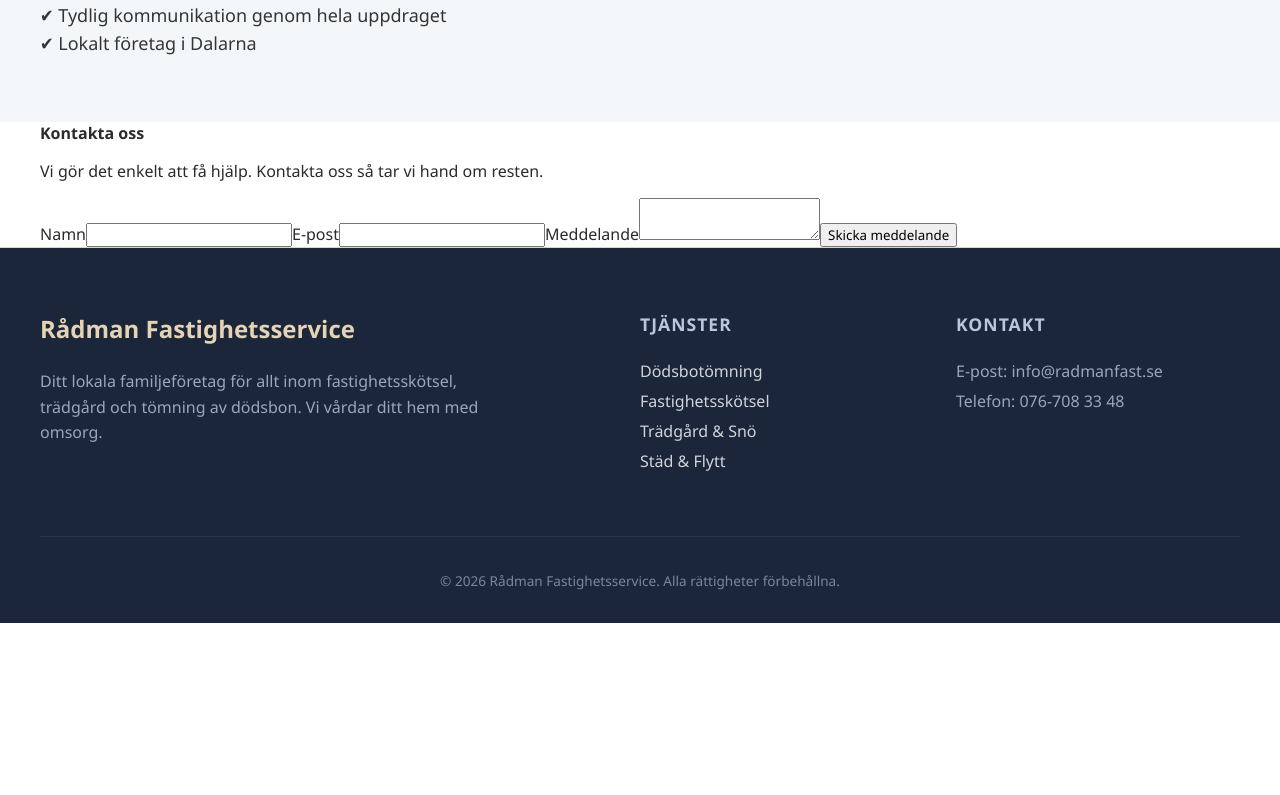
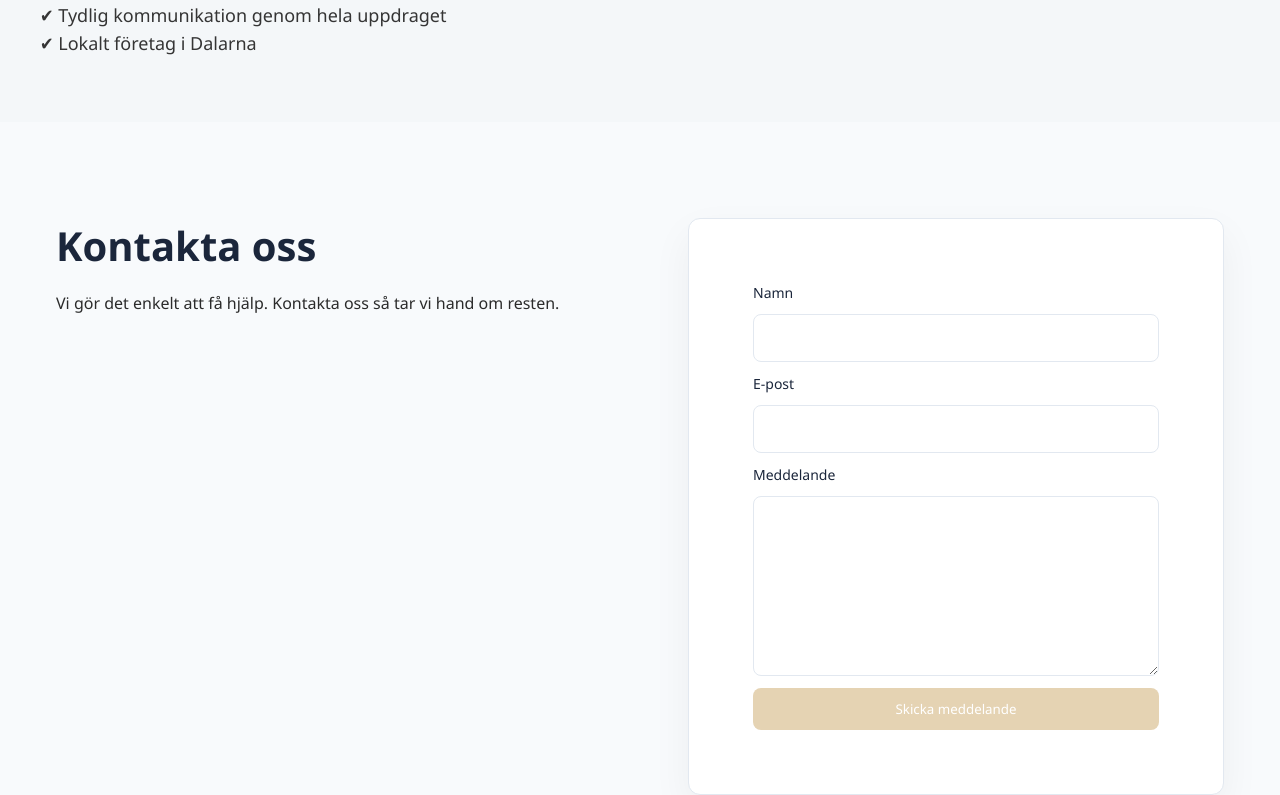
Before and after one commit to mickeradman/radmanfast, a Next.js app: page / in a window 1280 px wide. Shown: the part 1946-2741 px from the top of the page. Before the commit the page ends 2569 px from the top, so only its background shows below. Built offline with nearby package versions, Linux system fonts and the light colour scheme.

Commit message:
Continued with the Contact-section.

```diff
--- a/src/components/Contact/Contact.module.css
+++ b/src/components/Contact/Contact.module.css
@@ -0,0 +1,103 @@
+.contact {
+    padding: var(--spacing-6xl) 0;
+    background-color: var(--bg-soft);
+}
+
+.contactContent {
+    display: grid;
+    gap: var(--spacing-5xl);
+    max-width: var(--container-width);
+    margin: 0 auto;
+    padding: 0 var(--spacing-lg);
+    grid-template-columns: 1fr;
+    align-items: start;
+}
+
+.leftColumn {
+    display: flex;
+    align-items: center;
+}
+
+.contactTextContainer {
+    max-width: 560px;
+}
+
+.contactHeading {
+    font-size: var(--font-size-4xl);
+    margin-bottom: var(--spacing-md);
+    color: var(--text-heading);
+}
+
+.contactText {
+    font-size: var(--font-size-md);
+    line-height: 1.8;
+    color: var(--text-main);
+}
+
+.rightColumn {
+    display: flex;
+    justify-content: center;
+}
+
+.contactForm {
+    width: 100%;
+    max-width: 560px;
+    display: flex;
+    flex-direction: column;
+    gap: var(--spacing-md);
+    padding: var(--spacing-4xl);
+    background-color: var(--white);
+    border: 1px solid var(--border-light);
+    border-radius: var(--border-radius-lg);
+    box-shadow: 0 16px 40px rgba(0, 0, 0, 0.05);
+}
+
+.formLabel {
+    font-size: var(--font-size-sm);
+    font-weight: var(--font-weight-medium);
+    color: var(--text-heading);
+}
+
+.formInput {
+    width: 100%;
+    min-height: 3rem;
+    padding: var(--spacing-sm) var(--spacing-md);
+    border: 1px solid var(--border-light);
+    border-radius: var(--border-radius-md);
+    background-color: var(--white);
+    color: var(--text-main);
+    font-size: var(--font-size-md);
+}
+
+.formInput:focus {
+    outline: none;
+    border-color: var(--action-primary);
+    box-shadow: 0 0 0 4px rgba(229, 211, 179, 0.25);
+}
+
+textarea.formInput {
+    min-height: 180px;
+    resize: vertical;
+}
+
+.formButton {
+    padding: var(--spacing-md) var(--spacing-lg);
+    border: none;
+    border-radius: var(--border-radius-md);
+    background-color: var(--action-primary);
+    color: var(--text-on-dark);
+    font-weight: var(--font-weight-medium);
+    cursor: pointer;
+    transition: background-color 0.2s ease;
+}
+
+.formButton:hover {
+    background-color: var(--action-primary-hover);
+}
+
+@media (min-width: 768px) {
+    .contactContent {
+        grid-template-columns: 1fr 1fr;
+        gap: var(--spacing-6xl);
+    }
+}
--- a/src/components/Services/Services.tsx
+++ b/src/components/Services/Services.tsx
@@ -18,9 +18,9 @@ export const Services = () => {
                             Vi gör det enkelt att få hjälp. Kontakta oss så tar vi hand om resten.
                         </p>
                     </article>
-                    <section>
+                    <article>
                         <ServicesList items={ServicesListItems} />
-                    </section>
+                    </article>
                 </section>
             </div>
         </div >
```
